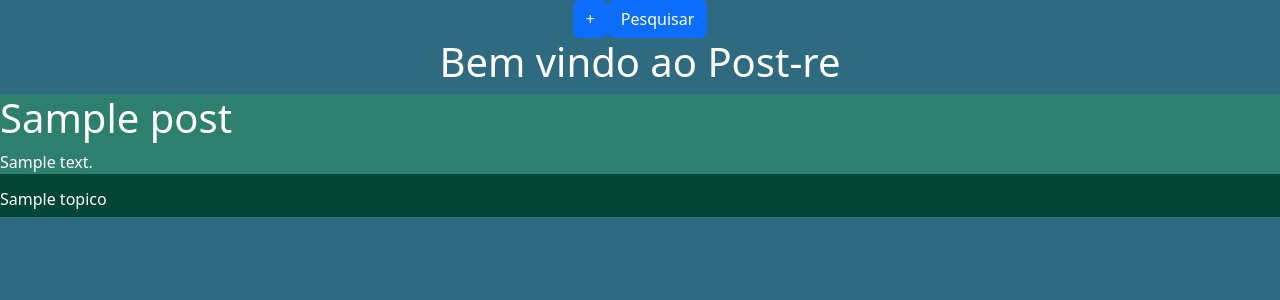
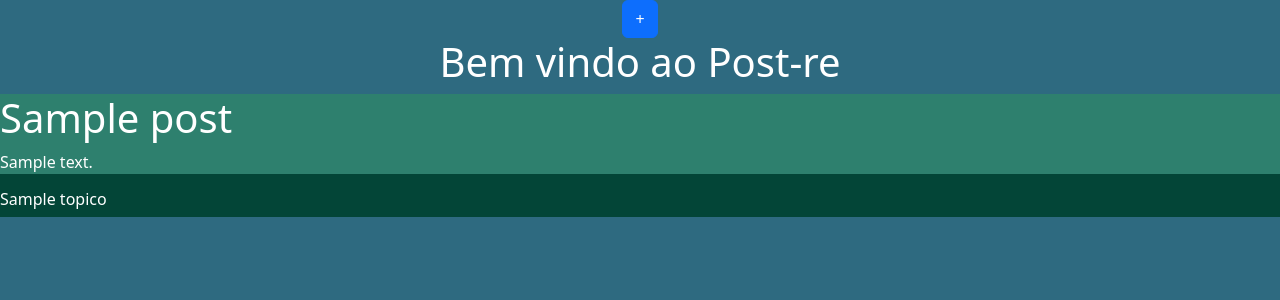
Before and after one commit to lowergm/Post-re, a Python web app: template templates/index.html in a window 1280 px wide. Shown: the top 300 px of the page. Run offline with Jinja, Linux system fonts and the light colour scheme; the template is opened without the code that fills it: most values are stand-ins (such as "Sample title", 1, 10 or a date in 2020).

Commit message:
Update index.html

```diff
--- a/templates/index.html
+++ b/templates/index.html
@@ -9,9 +9,9 @@
   <body style="background-color: #2e6a80;">
     <header class="d-flex justify-content-center">
         <a href="{{ url_for('makePost') }}" class="d-flex justify-content-end"><button class="btn btn-primary">+</button></a>
-        <button type="button" class="btn btn-primary" data-bs-toggle="modal" data-bs-target="#exampleModal">
+        <!-- <button type="button" class="btn btn-primary" data-bs-toggle="modal" data-bs-target="#exampleModal">
             Pesquisar
-        </button>
+        </button> -->
         <!-- Modal -->
         <div class="modal fade" id="exampleModal" tabindex="-1" aria-labelledby="exampleModalLabel" aria-hidden="true">
             <div class="modal-dialog">
```
